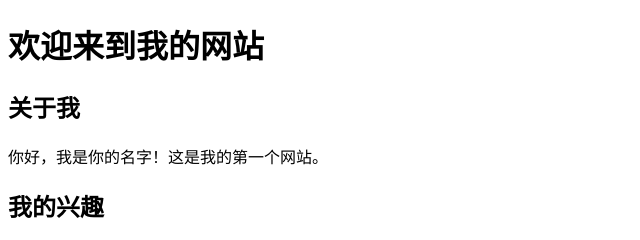
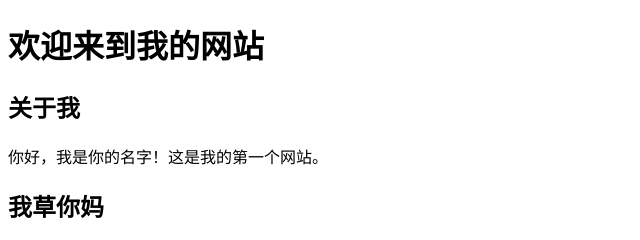
Before and after one commit to zeru0915/web001, a plain HTML site: page index.html in a window 1280 px wide. Shown: the top 240 px of the page, 0-640 px from the left. Drawn offline with Linux system fonts and the light colour scheme.

Commit message:
Update index.html

```diff
--- a/index.html
+++ b/index.html
@@ -28,7 +28,7 @@
 
     <!-- 14. 兴趣部分 -->
     <section>
-        <h2>我的兴趣</h2>
+        <h2>我草你妈</h2>
         <!-- 15. 无序列表，列出我的兴趣 -->
         <ul>
             <li>编程</li> <!-- 16. 列表项 -->
```
